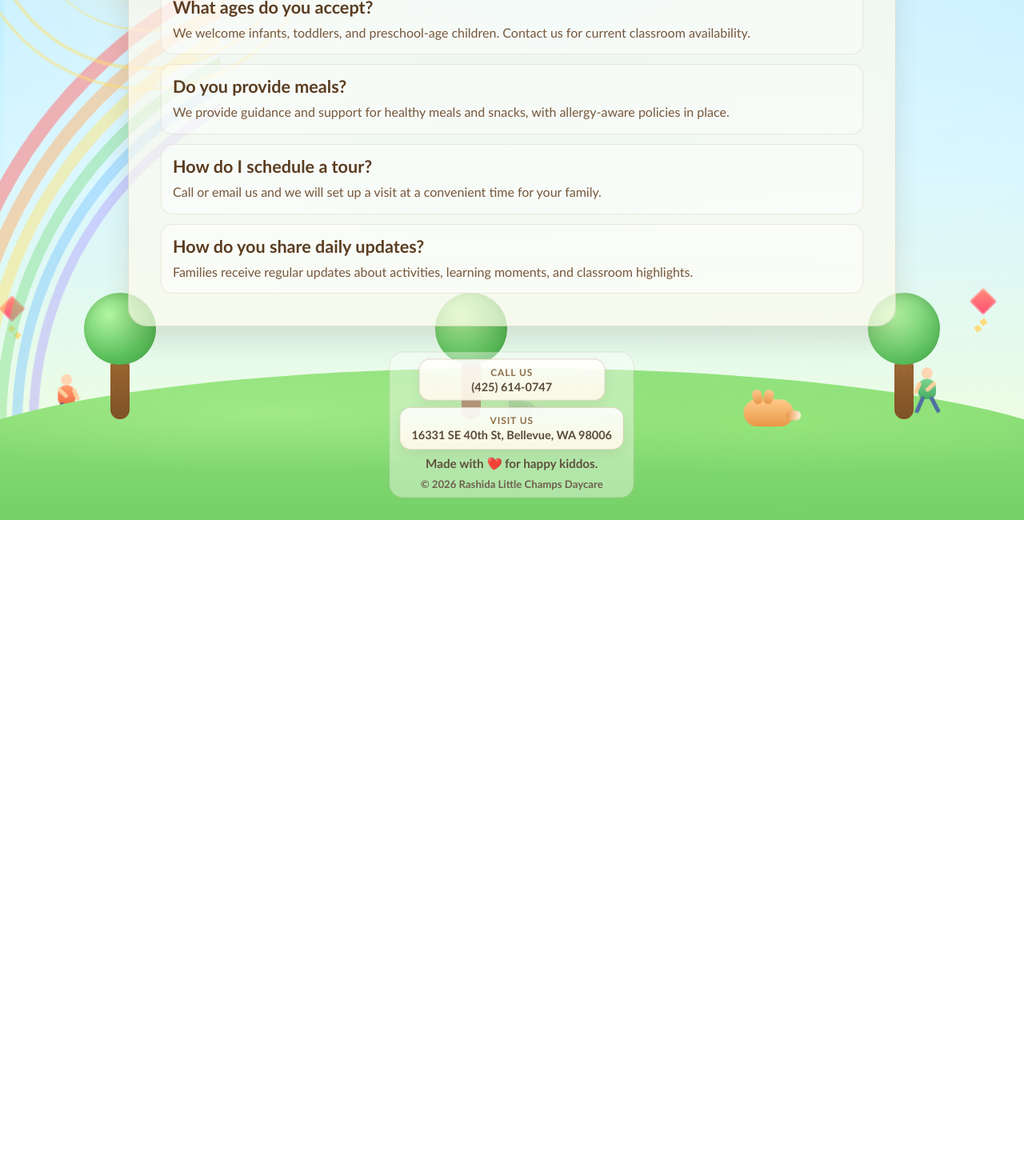
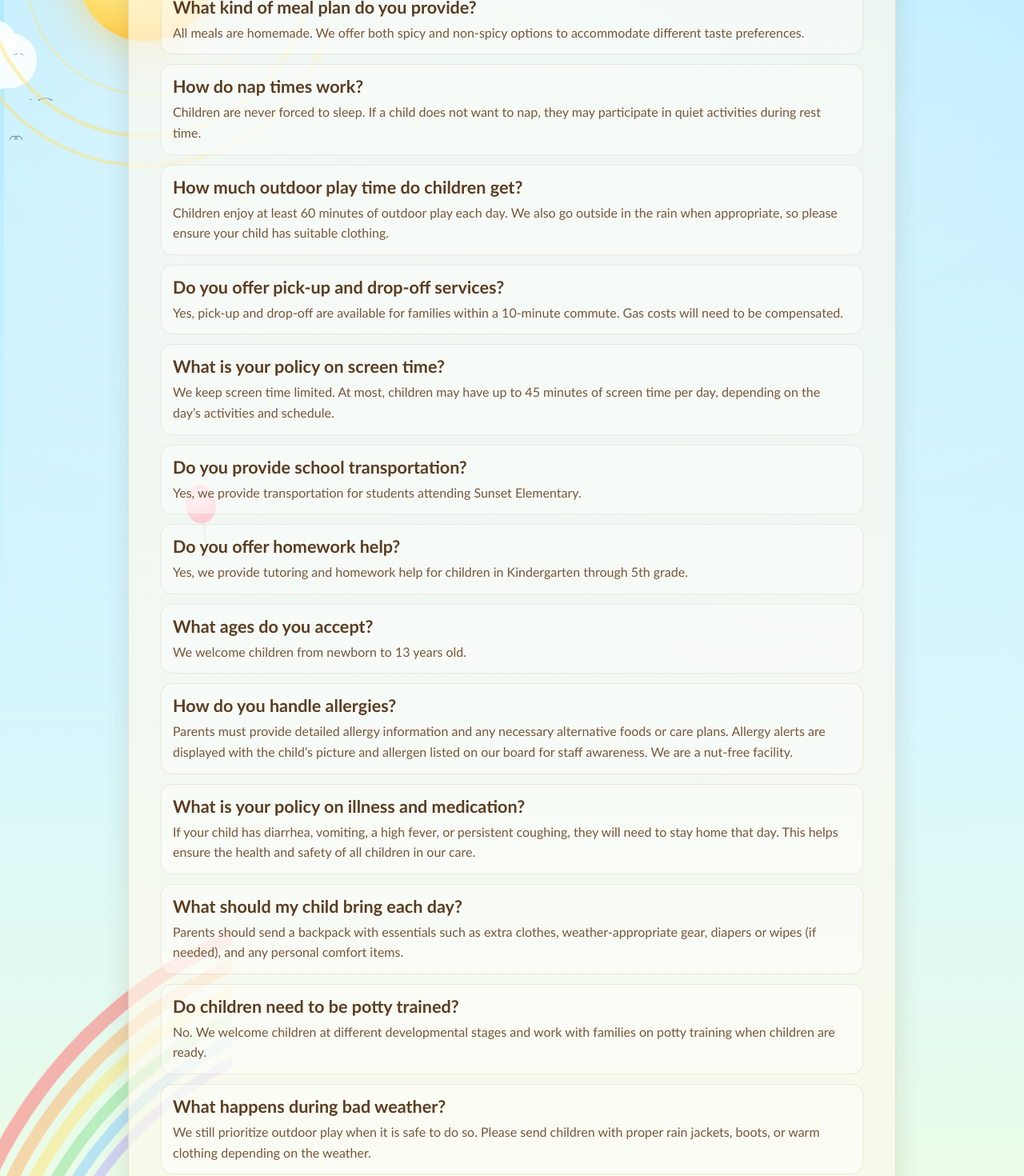
Before and after one commit to mz9201ju/RashidaLittleChampsDayCare, a React (Vite) app: page /faq in a window 1280 px wide. Shown: the part 260-1730 px from the top of the page at 80% size. Before the commit the page ends 910 px from the top, so only its background shows below. Built offline with nearby package versions, Linux system fonts and the light colour scheme.

Commit message:
updated About and FAQ

```diff
--- a/src/website/data/siteContent.js
+++ b/src/website/data/siteContent.js
@@ -15,22 +15,22 @@ export const PAGE_CONTENT = {
     cards: [
       {
         title: 'Warm Classrooms',
-        text: 'Caring teachers and small groups that help each child feel seen and supported.',
+        text: 'Our daycare provides a warm, home based environment where children feel safe, supported, and cared for. With small group sizes and attentive caregivers, each child receives the attention they need to grow socially and emotionally in a nurturing setting.',
       },
       {
         title: 'Creative Learning',
-        text: 'Hands-on activities, songs, stories, and discovery centers designed for growing minds.',
+        text: 'Children enjoy hands-on learning through age-appropriate activities designed for babies, toddlers, and school-age children. Activities include arts and crafts, story time, music, outdoor play, exercise time, and sensory play that encourages creativity and early development.',
       },
       {
         title: 'Family Partnership',
-        text: 'Clear updates and open communication so families always feel connected.',
+        text: 'We believe strong communication with families is key. Parents receive regular updates about their child’s day, and we work together to support each child’s learning, comfort, and growth in a safe and welcoming environment.',
       },
     ],
   },
   about: {
     title: 'About Us',
     intro:
-      'Rashida Little Champs Daycare is built on kindness, structure, and joyful learning. Our team nurtures social growth, language development, and healthy routines in a welcoming environment.',
+      "Little Champs Daycare, run by Rashida Anjum, is a warm and welcoming home-based childcare program dedicated to providing a safe, structured, and nurturing environment for children. Our goal is to help children grow socially, emotionally, and academically through daily routines, creative play, and healthy habits.\n\nIn 2024, the daycare was remodeled, including updates to the main playroom to create a more open, safe, and engaging space for children. We also added a new learning room where children can focus on activities such as reading, arts and crafts, and early learning exercises. The daycare environment is clean, organized, and designed with children’s comfort and development in mind.\n\nOur home daycare follows Washington State childcare safety guidelines, ensuring the space is properly maintained and up to code so parents can feel confident that their children are in a secure and caring environment.",
     bullets: [
       'Experienced early childhood educators',
       'Age-appropriate daily schedules',
@@ -121,20 +121,60 @@ export const PAGE_CONTENT = {
       title: 'Frequently Asked Questions',
       items: [
         {
-        q: 'What ages do you accept?',
-        a: 'We welcome infants, toddlers, and preschool-age children. Contact us for current classroom availability.',
+          q: 'What kind of meal plan do you provide?',
+          a: 'All meals are homemade. We offer both spicy and non-spicy options to accommodate different taste preferences.',
         },
         {
-        q: 'Do you provide meals?',
-        a: 'We provide guidance and support for healthy meals and snacks, with allergy-aware policies in place.',
+          q: 'How do nap times work?',
+          a: 'Children are never forced to sleep. If a child does not want to nap, they may participate in quiet activities during rest time.',
         },
         {
-        q: 'How do I schedule a tour?',
-        a: 'Call or email us and we will set up a visit at a convenient time for your family.',
+          q: 'How much outdoor play time do children get?',
+          a: 'Children enjoy at least 60 minutes of outdoor play each day. We also go outside in the rain when appropriate, so please ensure your child has suitable clothing.',
         },
         {
-        q: 'How do you share daily updates?',
-        a: 'Families receive regular updates about activities, learning moments, and classroom highlights.',
+          q: 'Do you offer pick-up and drop-off services?',
+          a: 'Yes, pick-up and drop-off are available for families within a 10-minute commute. Gas costs will need to be compensated.',
+        },
+        {
+          q: 'What is your policy on screen time?',
+          a: 'We keep screen time limited. At most, children may have up to 45 minutes of screen time per day, depending on the day’s activities and schedule.',
+        },
+        {
+          q: 'Do you provide school transportation?',
+          a: 'Yes, we provide transportation for students attending Sunset Elementary.',
+        },
+        {
+          q: 'Do you offer homework help?',
+          a: 'Yes, we provide tutoring and homework help for children in Kindergarten through 5th grade.',
+        },
+        {
+          q: 'What ages do you accept?',
+          a: 'We welcome children from newborn to 13 years old.',
+        },
+        {
+          q: 'How do you handle allergies?',
+          a: "Parents must provide detailed allergy information and any necessary alternative foods or care plans. Allergy alerts are displayed with the child’s picture and allergen listed on our board for staff awareness. We are a nut-free facility.",
+        },
+        {
+          q: 'What is your policy on illness and medication?',
+          a: 'If your child has diarrhea, vomiting, a high fever, or persistent coughing, they will need to stay home that day. This helps ensure the health and safety of all children in our care.',
+        },
+        {
+          q: 'What should my child bring each day?',
+          a: 'Parents should send a backpack with essentials such as extra clothes, weather-appropriate gear, diapers or wipes (if needed), and any personal comfort items.',
+        },
+        {
+          q: 'Do children need to be potty trained?',
+          a: 'No. We welcome children at different developmental stages and work with families on potty training when children are ready.',
+        },
+        {
+          q: 'What happens during bad weather?',
+          a: 'We still prioritize outdoor play when it is safe to do so. Please send children with proper rain jackets, boots, or warm clothing depending on the weather.',
+        },
+        {
+          q: 'How do I enroll my child?',
+          a: 'Contact us to schedule a meeting or tour. We’ll discuss availability, your child’s needs, and the enrollment process.',
         },
       ],
   },
--- a/src/website/pages/AboutPage.jsx
+++ b/src/website/pages/AboutPage.jsx
@@ -6,7 +6,9 @@ export default function AboutPage() {
   return (
     <section className="page-panel">
       <h1>{content.title}</h1>
-      <p className="lead">{content.intro}</p>
+      {content.intro.split('\n\n').map((para, idx) => (
+        <p className="lead" key={idx}>{para}</p>
+      ))}
       <ul className="bullet-list">
         {content.bullets.map((item) => (
           <li key={item}>{item}</li>
```
Lines whose indentation alone changed are shown as unchanged.
